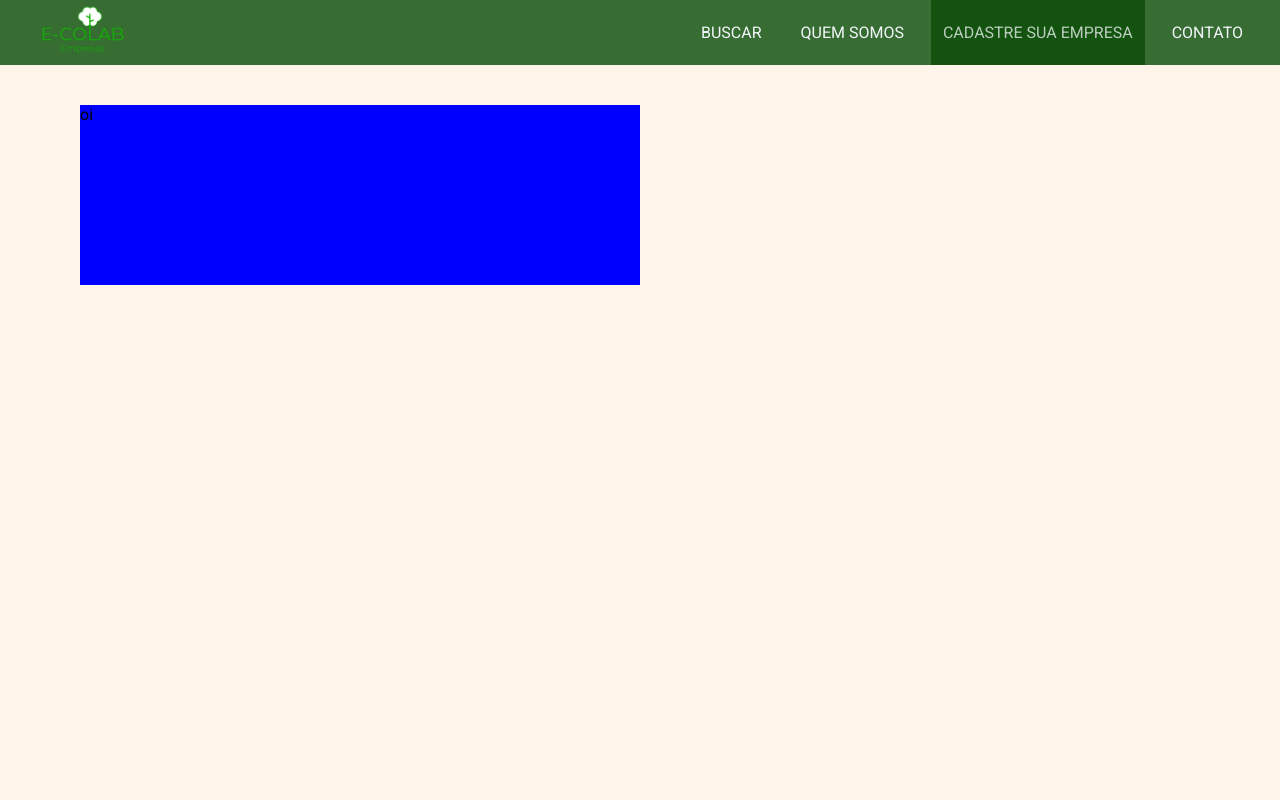
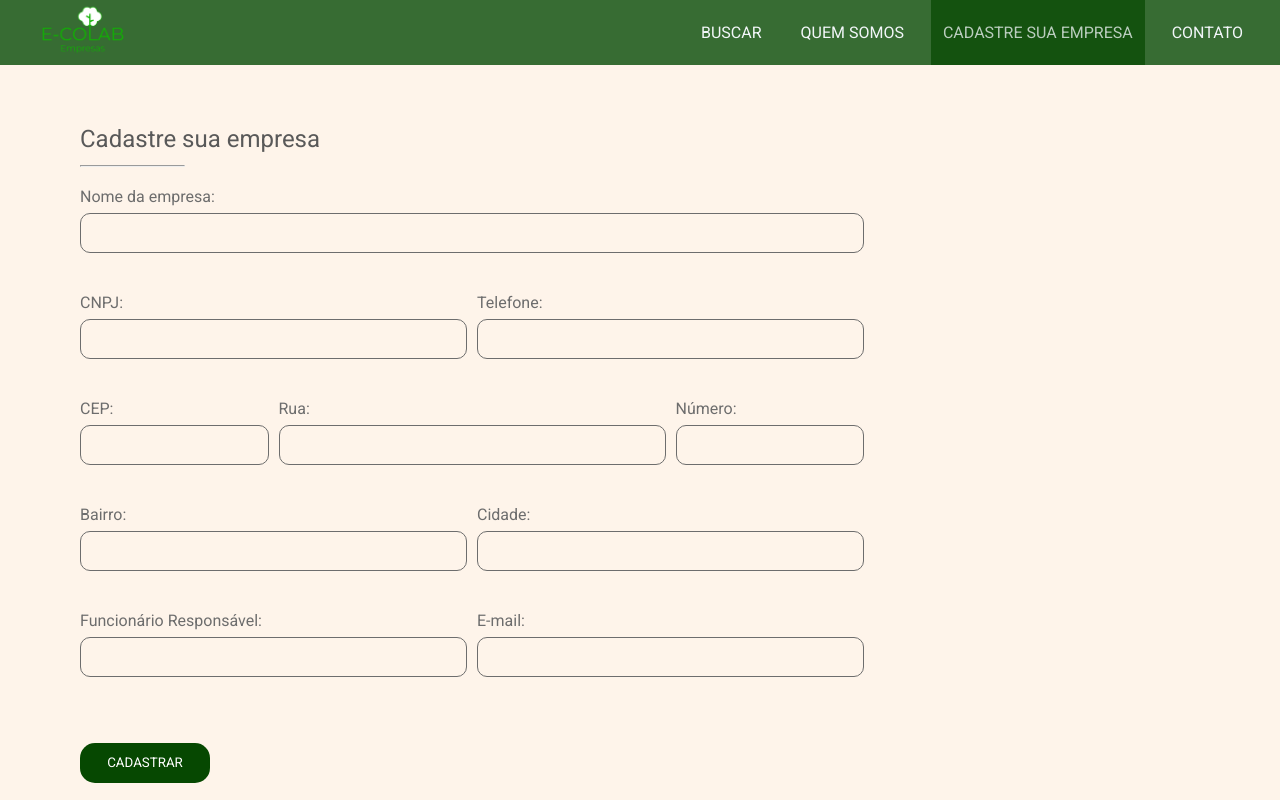
Before and after one commit to e-colab/ecoponto, a Vue app in the folder app/: page /register in a window 1280 px wide. Shown: the top 800 px of the page. Built offline with nearby package versions, Linux system fonts and the light colour scheme; a web font is replaced by a local one.

Commit message:
styling the form

```diff
--- a/app/package.json
+++ b/app/package.json
@@ -11,6 +11,7 @@
     "axios": "^1.1.3",
     "core-js": "^3.8.3",
     "leaflet": "^1.8.0",
+    "lodash": "^4.17.21",
     "postcss-loader": "^7.0.1",
     "vue": "^3.2.13",
     "vue-leaflet": "^0.1.0",
--- a/app/src/pages/Register.vue
+++ b/app/src/pages/Register.vue
@@ -1,28 +1,25 @@
 <template>
   <page-wrapper>
-    <div class="register register-grid">
-      <div class="teste">oi</div>
-    </div>
 
-    <div class="register">
+    <div class="register ">
       <Title title="Cadastre sua empresa" />
-
-      <div class="register-wrapper">
+      <div class="register-grid">
+      <div class="register-wrapper full">
         <span>Nome da empresa:</span>
-        <input v-model="message" type="text" class="register-input" />
+        <input v-model="message" type="text" class="register-input"/>
       </div>
 
-      <div class="register-wrapper">
+      <div class="register-wrapper first-half">
         <span>CNPJ:</span>
         <input v-model="cnpj" type="text" class="register-input" />
       </div>
 
-      <div class="register-wrapper">
+      <div class="register-wrapper second-half">
         <span>Telefone:</span>
         <input v-model="telefone" type="text" class="register-input" />
       </div>
 
-      <div class="register-wrapper">
+      <div class="register-wrapper first-third">
         <span>CEP:</span>
         <input
           v-model="address.cep"
@@ -34,7 +31,7 @@
         />
       </div>
 
-      <div class="register-wrapper">
+      <div class="register-wrapper middle-half">
         <span>Rua:</span>
         <input
           v-model="address.logradouro"
@@ -45,7 +42,12 @@
         />
       </div>
 
-      <div class="register-wrapper">
+      <div class="register-wrapper last-third">
+        <span>Número:</span>
+        <input v-model="numero" type="text" class="register-input" />
+      </div>
+
+      <div class="register-wrapper first-half">
         <span>Bairro:</span>
         <input
           v-model="address.bairro"
@@ -56,7 +58,7 @@
         />
       </div>
 
-      <div class="register-wrapper">
+      <div class="register-wrapper second-half">
         <span>Cidade:</span>
         <input
           v-model="address.localidade"
@@ -67,27 +69,26 @@
         />
       </div>
 
-      <div class="register-wrapper">
-        <span>Número:</span>
-        <input v-model="numero" type="text" class="register-input" />
-      </div>
-
-      <div class="register-wrapper">
+      <div class="register-wrapper first-half">
         <span>Funcionário Responsável:</span>
         <input v-model="func" type="text" class="register-input" />
       </div>
 
-      <div class="register-wrapper">
+      <div class="register-wrapper second-half">
         <span>E-mail:</span>
         <input v-model="email" type="text" class="register-input" />
       </div>
+
+      <button class="register-cta first-third">Cadastrar</button>
     </div>
+  </div>
   </page-wrapper>
 </template>
 
 <script>
 import PageWrapper from './PageWrapper.vue';
 import Title from '../components/common/title.vue';
+import { isEmpty } from 'lodash'
 
 export default {
   name: 'RegisterPage',
@@ -114,6 +115,7 @@ export default {
         localidade: '',
       },
       loading: false,
+      isEmpty
     };
   },
   methods: {
@@ -124,6 +126,7 @@ export default {
       console.log(this.address);
     },
     getAddress() {
+      this.loading = true;
       // fetch('https://viacep.com.br/ws/' + 18046340 + '/json/').then((data) => {
       //   this.address = { ...data };
       //   console.log(data);
@@ -134,6 +137,7 @@ export default {
           response.json().then((data) => this.setAddress(data));
         }
       );
+      this.loading = false;
     },
   },
 };
@@ -141,6 +145,7 @@ export default {
 
 <style lang="scss" scoped>
 .register {
+  color: #6D6D6D;
   min-height: 100vh;
   background-color: #fef4ea;
   padding: 40px 80px;
@@ -154,23 +159,64 @@ export default {
   &-input {
     background-color: #fef4ea;
     border-radius: 10px;
-    border: 1px solid;
+    border: 1px #6D6D6D solid;
     height: 40px;
     padding: 10px;
-    width: 30%;
+    width: 100%;
     margin-top: 7px;
   }
 
   &-grid {
+    width: 70%;
     display: grid;
+    column-gap: 10px;
+    row-gap: 20px;
     grid-template-columns: 1fr 1fr 1fr 1fr;
-    grid-template-rows: 1fr 1fr 1fr 1fr;
+    grid-template-rows: 1fr 1fr 1fr 1fr 1fr 1fr;
+  }
+
+  &-cta{
+    max-width: 130px;
+    height: 40px;
+    background-color: #064801;
+    color: #FFFFFF;
+    border: none;
+    border-radius: 15px;
+    text-transform: uppercase;
+    font-family: 'Roboto';
+    cursor: pointer;
+    align-self: flex-end;
   }
 }
 
-.teste {
-  background-color: blue;
+.full{
+  grid-column-start: 1;
+  grid-column-end: 5;
+}
+
+.first-half{
   grid-column-start: 1;
   grid-column-end: 3;
 }
+
+.second-half{
+  grid-column-start: 3;
+  grid-column-end: 5;
+}
+
+.first-third{
+  grid-column-start: 1;
+  grid-column-end: 2;
+}
+
+.middle-half{
+  grid-column-start: 2;
+  grid-column-end: 4;
+}
+
+.last-third{
+  grid-column-start: 4;
+  grid-column-end: 5;
+}
+
 </style>
```
Also changed, not shown: 1 other file (tests, documents, lock files or other folders).
